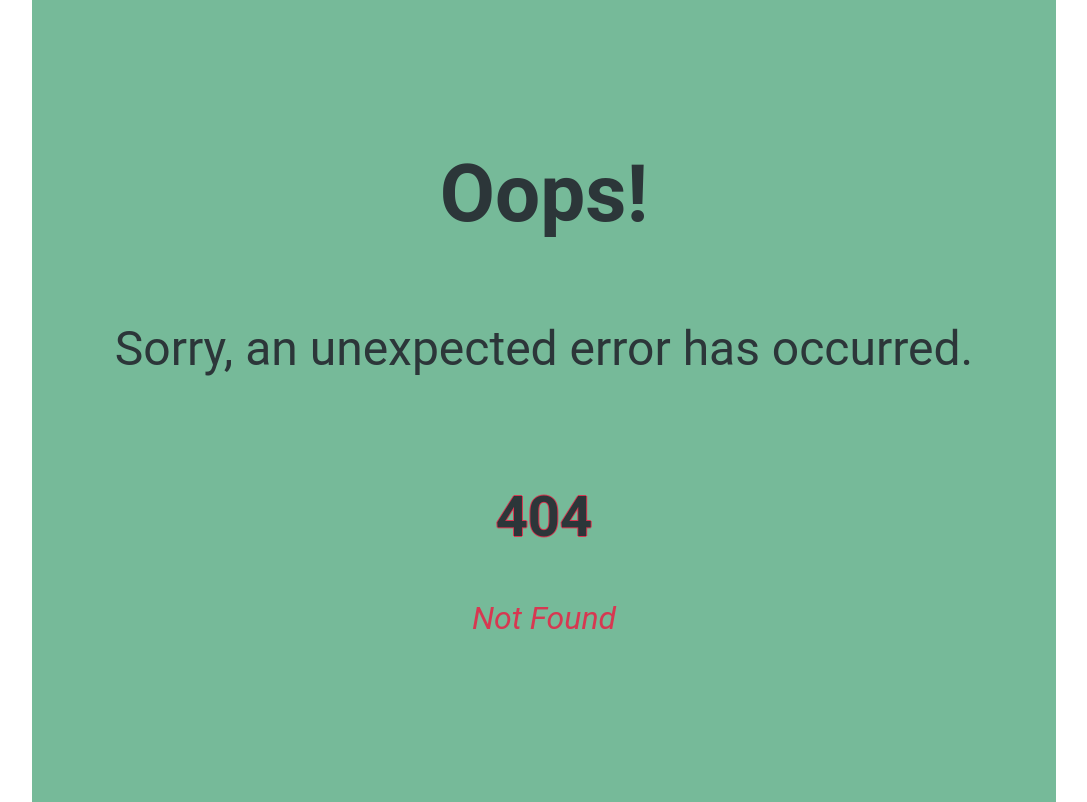
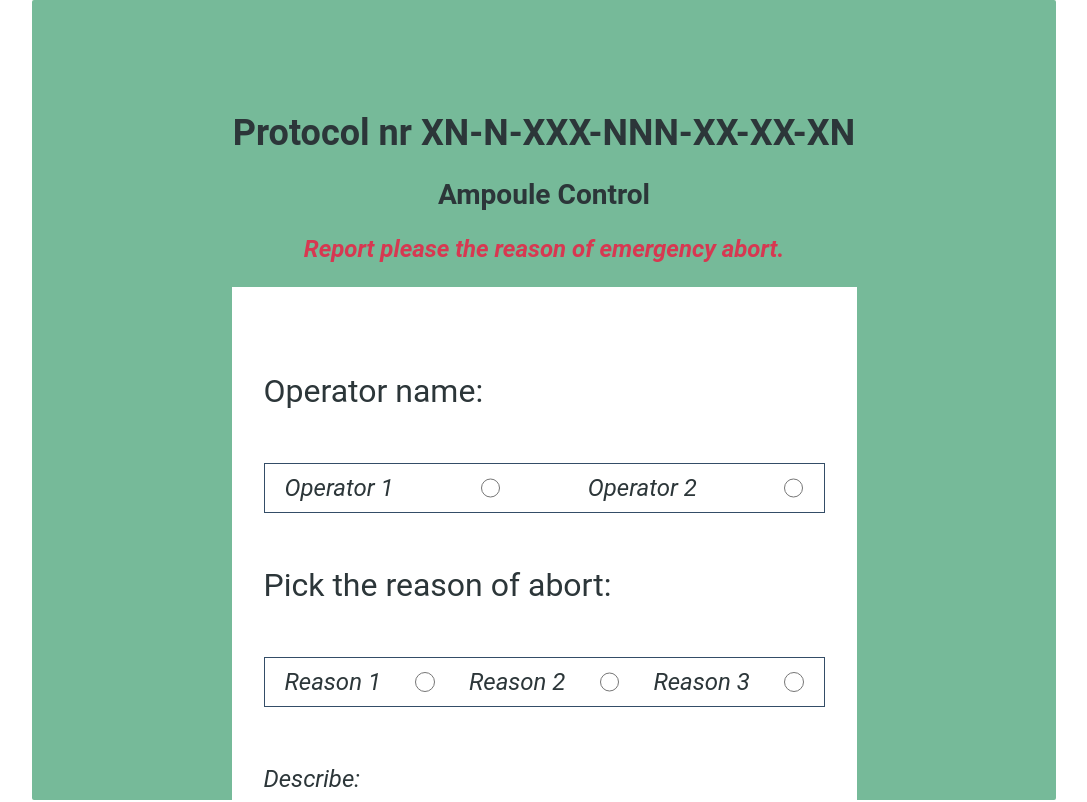
Before and after one commit to Rikulja/project-for-maria, a React (Create React App) app in the folder my-app/: page /report in a window 1280 px wide. Before the commit this address had no page. Shown: the top 802 px of the page, without its empty margins (96-1183 px from the left). Built offline with nearby package versions, Linux system fonts and the light colour scheme.

Commit message:
report page

```diff
--- a/my-app/src/App.js
+++ b/my-app/src/App.js
@@ -8,6 +8,7 @@ import ParentComponent from "components/ParentComponent";
 import Decision from "components/Decision";
 import FormulaPage from "components/FormulaPage";
 import PrintPage from "components/PrintPage";
+import ReportPage from "components/ReportPage";
 
 //Global Style
 import GlobalStyle from "./components/GlobalStyle";
@@ -43,6 +44,7 @@ const router = createBrowserRouter(
         loader={loadValues}
         element={<TemporaryStorage />}
       ></Route>
+      <Route path="report" loader={loadValues} element={<ReportPage />}></Route>
       <Route
         path="ampoule/:direction"
         action={startCountdown}
--- a/my-app/src/components/FormPage.js
+++ b/my-app/src/components/FormPage.js
@@ -101,7 +101,6 @@ const StyledForm = styled.div`
   flex-direction: column;
   justify-content: center;
   text-align: center;
-  display: flex;
 
   .column {
     margin: 0 auto 2rem;
--- a/my-app/src/components/GlobalStyle.js
+++ b/my-app/src/components/GlobalStyle.js
@@ -7,12 +7,14 @@ const GlobalStyle = createGlobalStyle`
     box-sizing: border-box
 }
 body{
-    height: 100vh;
+
     font-family: "Roboto", sans-serif;
     color: #2c3639;
+
 }
 
 .container{
+  height:100%;
     background-color: #76ba99;
     padding: 7rem 3rem;
     font-size: 150%;
@@ -74,7 +76,7 @@ h1{
 
     p{
         padding: 3rem 0rem;
-        color: #ccc;
+
         font-size: 1.4rem;
         line-height: 150%;
     }
--- a/my-app/src/components/ReportPage.js
+++ b/my-app/src/components/ReportPage.js
@@ -1,5 +1,113 @@
+import styled from "styled-components";
+import { Form } from "react-router-dom";
+import { useState } from "react";
+
 const ReportPage = () => {
-  return <div>Hello , Report please</div>;
+  const [value, setValue] = useState();
+  return (
+    <Form method="post">
+      <h4>Report please the reason of emergency abort.</h4>
+      <Report>
+        <div className="column">
+          <p>Operator name: {value}</p>
+          <div className="row">
+            <label htmlFor="operator">Operator 1</label>
+            <input
+              className="custom-radio"
+              type="radio"
+              value="Operator 1"
+              name="operator"
+              onChange={(e) => setValue(e.target.value)}
+            ></input>
+            <label htmlFor="operator">Operator 2</label>
+            <input
+              className="custom-radio"
+              type="radio"
+              value="Operator 2"
+              name="operator"
+              onChange={(e) => setValue(e.target.value)}
+            ></input>
+          </div>
+          <p>Pick the reason of abort:</p>
+          <div className="row">
+            <label htmlFor="reason">Reason 1</label>
+            <input className="custom-radio" type="radio" name="reason"></input>
+            <label htmlFor="reason">Reason 2</label>
+            <input className="custom-radio" type="radio" name="reason"></input>
+            <label htmlFor="reason">Reason 3</label>
+            <input className="custom-radio" type="radio" name="reason"></input>
+          </div>
+
+          <p>
+            <label htmlFor="reporttext">Describe:</label>
+          </p>
+          <div className="row">
+            <textarea
+              name="reporttext"
+              rows="10"
+              cols="60"
+              className="textarea"
+              placeholder="State your issue"
+            ></textarea>
+          </div>
+          <button type="submit">Send</button>
+        </div>
+      </Report>
+    </Form>
+  );
 };
 
+const Report = styled.div`
+  display: flex;
+  flex-direction: column;
+  justify-content: center;
+  text-align: center;
+
+  .column {
+    margin: 0 auto 2rem;
+    min-width: 200px;
+    background-color: white;
+    padding: 2rem;
+  }
+  .row {
+    display: flex;
+    justify-content: space-between;
+    flex-direction: row;
+    border: 1px solid #344d67;
+    padding: 10px 20px;
+    align-items: center;
+  }
+  label {
+    display: flex;
+    align-items: center;
+    font-size: 1.5rem;
+    font-style: italic;
+  }
+  input[type="radio"] {
+    height: 1.2rem;
+    width: 1.2rem;
+    color: red;
+  }
+  .custom-radio:checked {
+    -webkit-appearance: none;
+    border: 0.1rem solid #1d1c1c;
+    background-color: var(--bg-color);
+    border-radius: 50%;
+  }
+  input[type="radio" i]:checked {
+    background-color: #11986d;
+    cursor: default;
+  }
+
+  p {
+    text-align: left;
+    font-size: 2rem;
+    font-style: bold;
+  }
+  textarea {
+    border: 2px solid blue;
+    padding: 10px;
+  }
+`;
+
 export default ReportPage;
```
